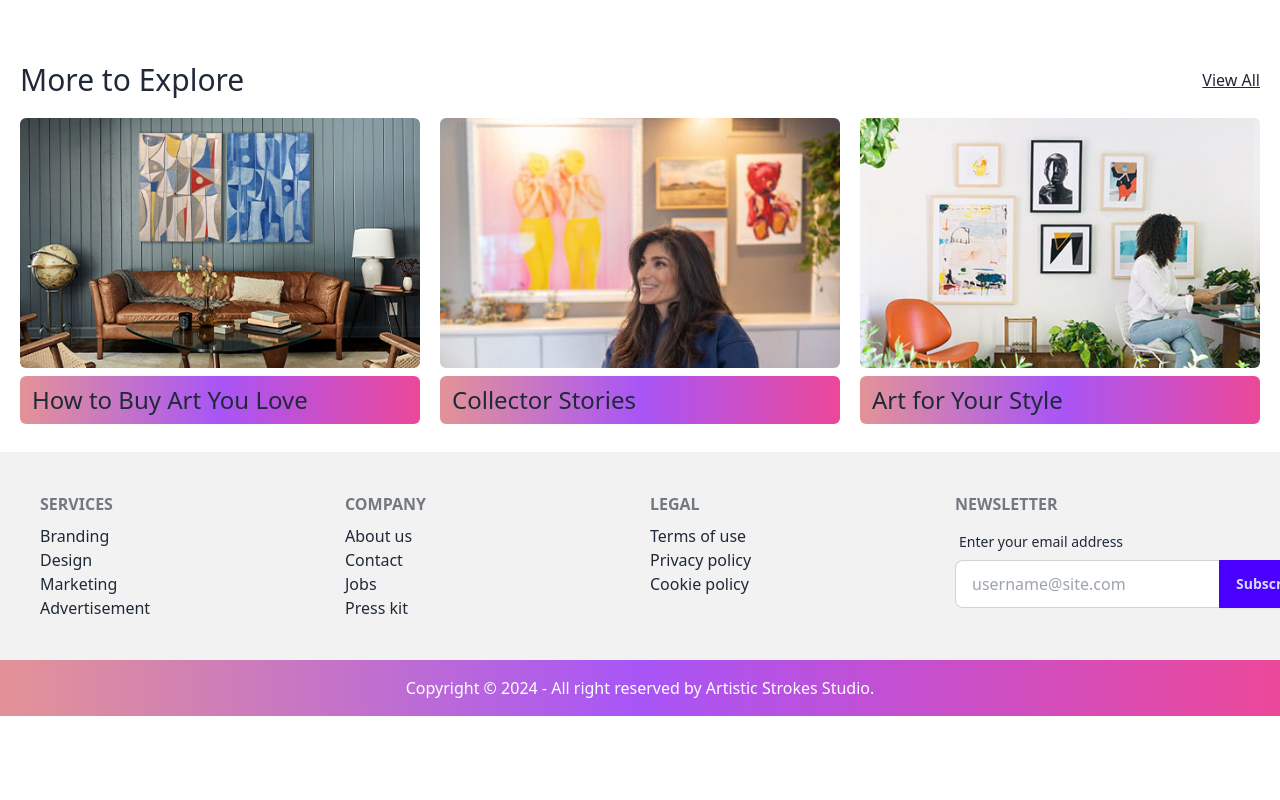
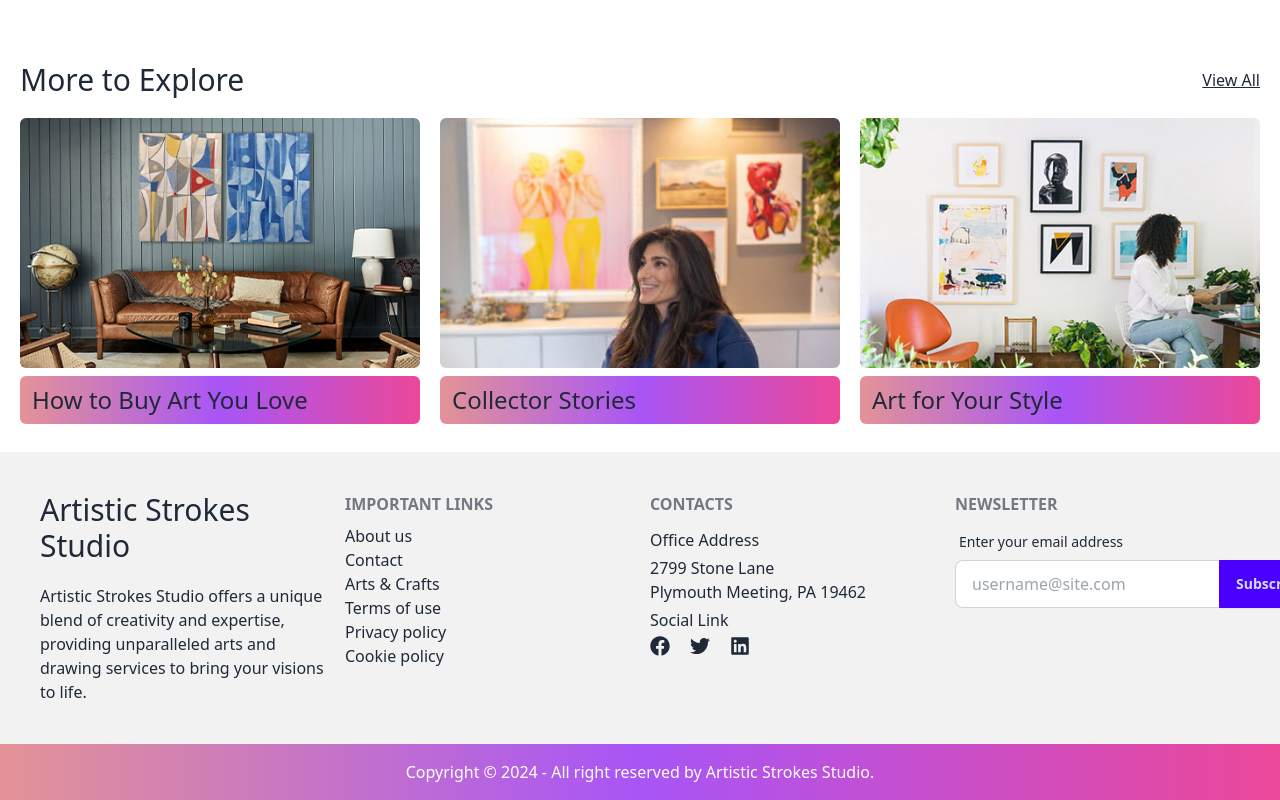
Before and after one commit to mdmarufhossianbd/artistic-strokes-studio, a React (Vite) app: page / in a window 1280 px wide. Shown: the part 1578-2378 px from the top of the page. Before the commit the page ends 2294 px from the top, so only its background shows below. Built offline with nearby package versions, Linux system fonts and the light colour scheme; no server answers.

Commit message:
toast added and footer complete

```diff
--- a/package.json
+++ b/package.json
@@ -10,6 +10,7 @@
     "preview": "vite preview"
   },
   "dependencies": {
+    "animate.css": "^4.1.1",
     "firebase": "^10.11.1",
     "localforage": "^1.10.0",
     "match-sorter": "^6.3.4",
@@ -21,6 +22,7 @@
     "react-simple-typewriter": "^5.0.1",
     "react-toastify": "^10.0.5",
     "sort-by": "^1.2.0",
+    "sweetalert2": "^11.10.8",
     "swiper": "^11.1.1"
   },
   "devDependencies": {
--- a/src/Components/Footer/Footer.jsx
+++ b/src/Components/Footer/Footer.jsx
@@ -1,27 +1,34 @@
+import { FaFacebook, FaLinkedin, FaTwitter } from "react-icons/fa";
+import { Link } from "react-router-dom";
 
 const Footer = () => {
     return (
         <div className="bg-base-200">
             <div className="grid lg:grid-cols-4 md:grid-cols-2 grid-cols-1 md:gap-5 gap-10 py-10 text-base-content max-w-7xl mx-auto px-10">
                 <nav className="flex flex-col">
-                    <h6 className="footer-title">Services</h6>
-                    <a className="link link-hover">Branding</a>
-                    <a className="link link-hover">Design</a>
-                    <a className="link link-hover">Marketing</a>
-                    <a className="link link-hover">Advertisement</a>
+                    <Link to={'/'}><h2 className="text-3xl font-medium pb-5">Artistic Strokes Studio</h2></Link>
+                    <p>Artistic Strokes Studio offers a unique blend of creativity and expertise, providing unparalleled arts and drawing services to bring your visions to life.</p>
                 </nav>
                 <nav className="flex flex-col">
-                    <h6 className="footer-title">Company</h6>
+                    <h6 className="footer-title">Important Links</h6>
                     <a className="link link-hover">About us</a>
                     <a className="link link-hover">Contact</a>
-                    <a className="link link-hover">Jobs</a>
-                    <a className="link link-hover">Press kit</a>
-                </nav>
-                <nav className="flex flex-col">
-                    <h6 className="footer-title">Legal</h6>
+                    <Link to={'/painting-and-drawing'}><button className="hover:underline">Arts & Crafts</button></Link>
                     <a className="link link-hover">Terms of use</a>
                     <a className="link link-hover">Privacy policy</a>
                     <a className="link link-hover">Cookie policy</a>
+                </nav>
+                <nav className="flex flex-col">
+                    <h6 className="footer-title">Contacts</h6>
+                    <p className="font-medium py-1">Office Address</p>
+                    <p>2799 Stone Lane <br />
+                        Plymouth Meeting, PA 19462</p>
+                    <p className="font-medium py-1">Social Link</p>
+                    <div className="text-xl flex gap-5">
+                        <FaFacebook />
+                        <FaTwitter />
+                        <FaLinkedin />
+                    </div>
                 </nav>
                 <form>
                     <h6 className="footer-title">Newsletter</h6>
--- a/src/Components/MyPaintsAndDrawingsCard/MyPaintsAndDrawingsCard.jsx
+++ b/src/Components/MyPaintsAndDrawingsCard/MyPaintsAndDrawingsCard.jsx
@@ -1,19 +1,38 @@
 import PropTypes from 'prop-types';
 import { Link } from 'react-router-dom';
+import Swal from 'sweetalert2';
 
 const MyPaintsAndDrawingsCard = ({ item, userCrafts ,setUserCrafts }) => {
 
     const { _id, photo, item_name, price, rating, processing_time, customization, stock } = item;
 
     const handleDelte = _id => {
+        Swal.fire({
+            title: "Are you sure?",
+            text: "You won't be able to revert this!",
+            icon: "warning",
+            showCancelButton: true,
+            confirmButtonColor: "#3085d6",
+            cancelButtonColor: "#d33",
+            confirmButtonText: "Yes, delete it!"
+          })
+          .then((result) => {
+            if (result.isConfirmed) {
             fetch(`http://localhost:5000/paintings-and-drawings/${_id}`, {
                 method: "DELETE"
             })
             .then(res=>res.json())
             .then(data=>{
                 console.log(data);
-                if(data){
-                    alert("Item Delete Successfully.")
+                if(data.deletedCount > 0){
+                          Swal.fire({
+                            title: "Deleted!",
+                            text: "Your item has been deleted.",
+                            icon: "success"
+                          });
+                        }
+                      });
+
                     const remainingCrafts = userCrafts.filter( crafts=> crafts._id !== _id);
                     setUserCrafts(remainingCrafts)
                 }
--- a/src/Pages/UpdateCraft/UpdateCraft.jsx
+++ b/src/Pages/UpdateCraft/UpdateCraft.jsx
@@ -1,6 +1,9 @@
+import 'animate.css';
 import { useContext } from "react";
 import { useLoaderData } from "react-router-dom";
 import { ToastContainer } from "react-toastify";
+import Swal from "sweetalert2";
+
 import { AuthContext } from "../../Provider/AuthProvider";
 
 const UpdateCraft = () => {
@@ -38,7 +41,23 @@ const UpdateCraft = () => {
         .then(data=>{
             console.log(data);
             if(data.modifiedCount>0){
-                alert('Item Update Successfully')
+                Swal.fire({
+                    title: "Your item update successfully.",
+                    showClass: {
+                      popup: `
+                        animate__animated
+                        animate__fadeInUp
+                        animate__faster
+                      `
+                    },
+                    hideClass: {
+                      popup: `
+                        animate__animated
+                        animate__fadeOutDown
+                        animate__faster
+                      `
+                    }
+                  });
             }
         })
     }
```
Also changed, not shown: 1 other file (tests, documents, lock files or other folders).
